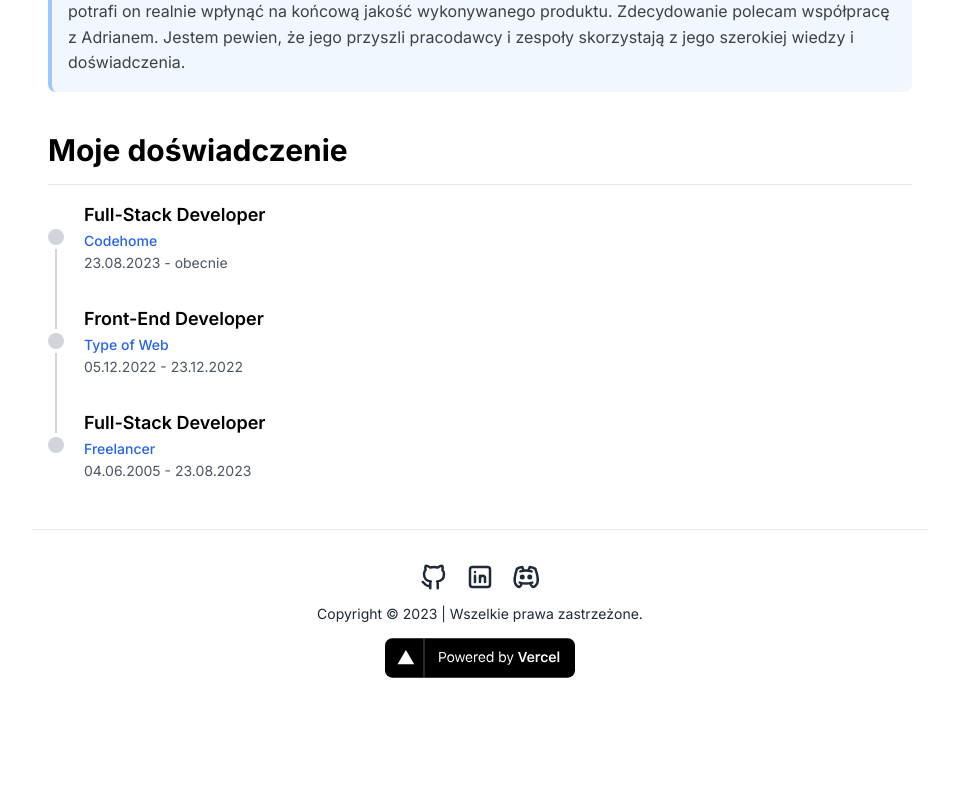
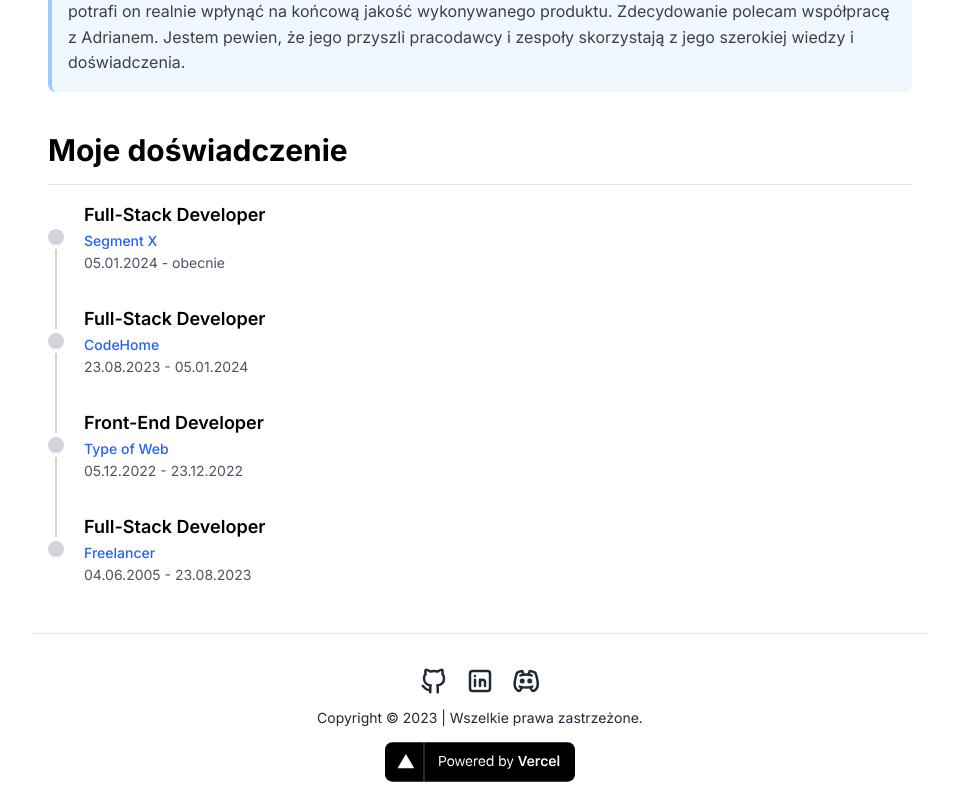
Before and after one commit to AdiPol1359/adipol.dev, a Next.js app: page /o-mnie in a window 1280 px wide. Shown: the part 1779-2579 px from the top of the page, without its empty margins (160-1119 px from the left). Before the commit the page ends 2475 px from the top, so only its background shows below. Built offline with nearby package versions, Linux system fonts and the light colour scheme; no server answers.

Commit message:
feat: add new experience

```diff
--- a/src/data/experiences.ts
+++ b/src/data/experiences.ts
@@ -3,9 +3,16 @@ import type { Experience } from '@/types';
 export const experiences: Experience[] = [
 	{
 		title: 'Full-Stack Developer',
-		name: 'Codehome',
+		name: 'Segment X',
+		href: 'https://segmentx.ai/',
+		start: '05.01.2024',
+	},
+	{
+		title: 'Full-Stack Developer',
+		name: 'CodeHome',
 		href: 'https://codehome.pl/',
 		start: '23.08.2023',
+		end: '05.01.2024',
 	},
 	{
 		title: 'Front-End Developer',
```
